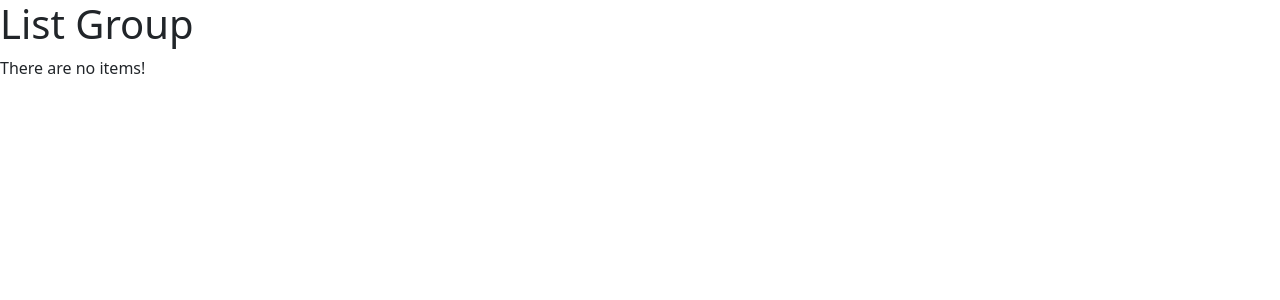
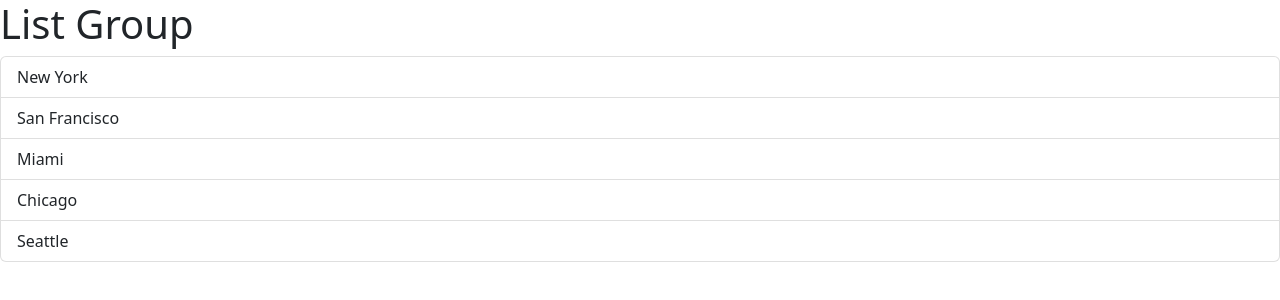
Before and after one commit to yashishhirani/game_library, a React (Vite) app in the folder game_library/: page / in a window 1280 px wide. Shown: the top 300 px of the page. Built offline with nearby package versions, Linux system fonts and the light colour scheme.

Commit message:
Simple List Added with Clicking Features

```diff
--- a/game_library/src/App.tsx
+++ b/game_library/src/App.tsx
@@ -2,7 +2,7 @@ import ListGroup from "./components/ListGroup";
 function App() {
   return (
     <div>
-      <ListGroup/>
+      <ListGroup />
     </div>
   );
 }
--- a/game_library/src/components/ListGroup.tsx
+++ b/game_library/src/components/ListGroup.tsx
@@ -1,18 +1,26 @@
+import { useState } from "react";
+
 function ListGroup() {
   let items = ["New York", "San Francisco", "Miami", "Chicago", "Seattle"];
-  items = [];
-
-  const getMessage=() => {
-    return items.length === 0 ? <p>There are no items!</p> : null;;
-  }
+  const [selecedIndex, setSelectedIndex] = useState(-1);
 
   return (
     <>
       <h1>List Group</h1>
-      {getMessage()}
+      {items.length === 0 && <p>There are no items!</p>}
       <ul className="list-group">
-        {items.map((item) => (
-          <li key={item}>{item}</li>
+        {items.map((item, index) => (
+          <li
+            className={
+              selecedIndex == index
+                ? "list-group-item active"
+                : "list-group-item"
+            }
+            key={item}
+            onClick={() => {setSelectedIndex(index)}}
+          >
+            {item}
+          </li>
         ))}
       </ul>
     </>
```
